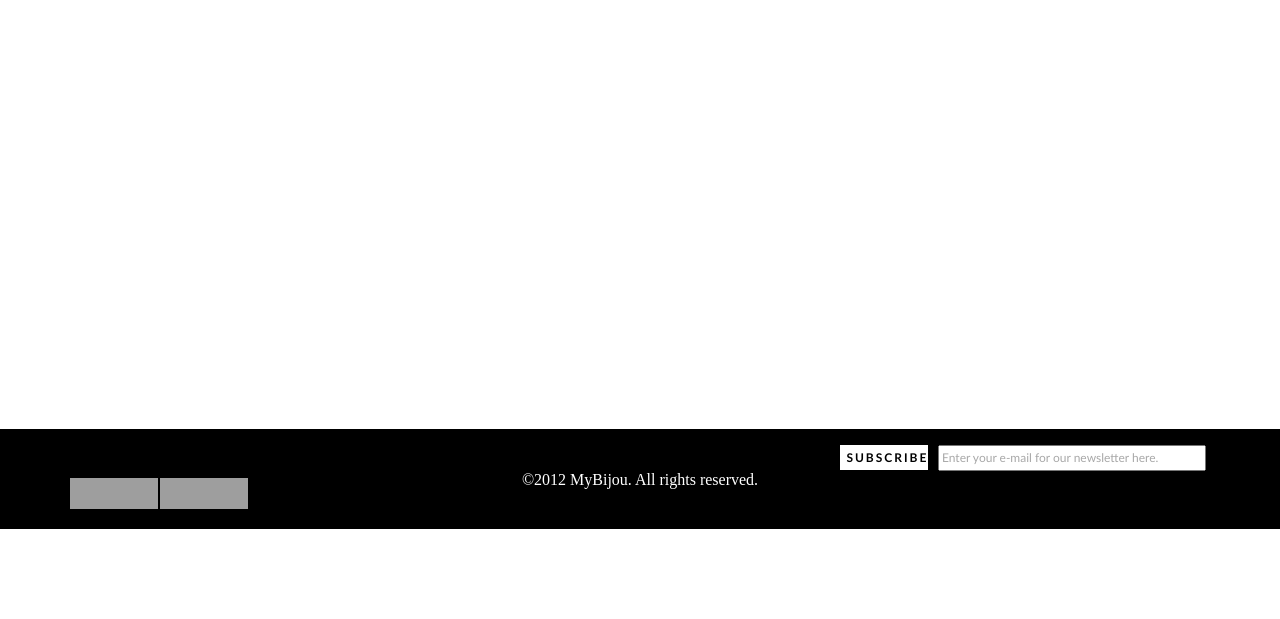
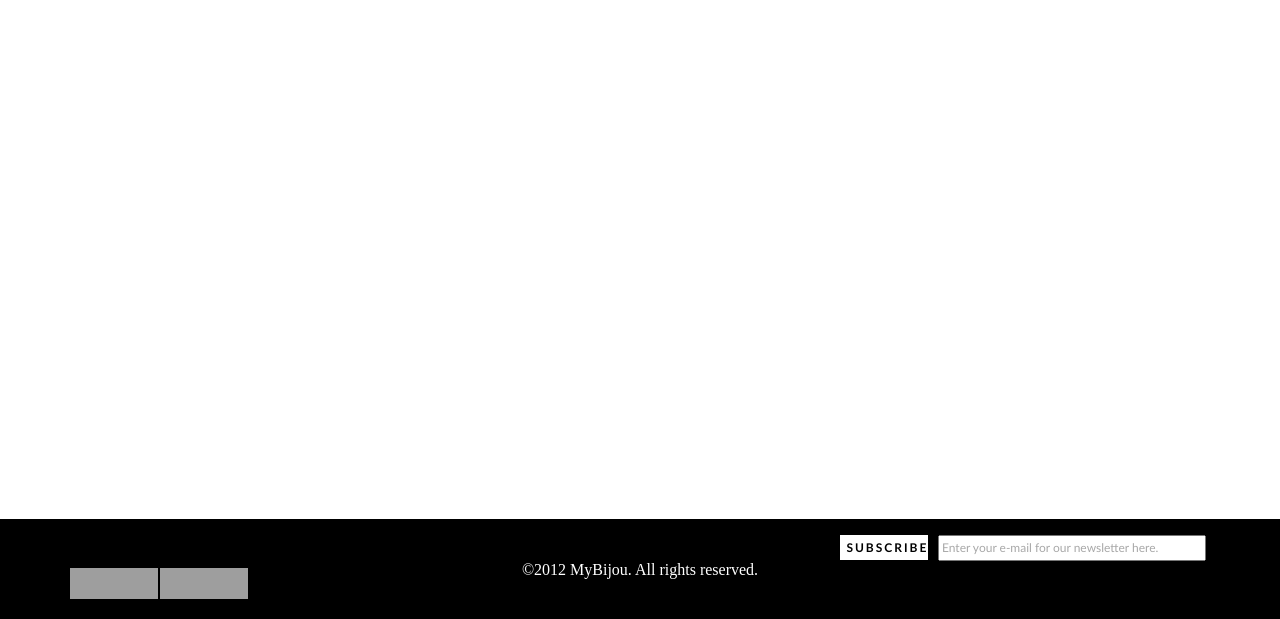
Before and after one commit to JasperVanEck/webDB13MC1, a PHP site: page /contact.html in a window 1280 px wide. Shown: the part 181-800 px from the top of the page. Run offline with PHP 8.4, Linux system fonts and the light colour scheme; grey boxes are pictures that could not be loaded.

Commit message:
Sticky Footer
Footer met een overlay die aan de onderkant van de pagina blijft
plakken.

```diff
--- a/style.css
+++ b/style.css
@@ -81,10 +81,13 @@ body
 #main
 {
 	background-color: #FFFFFF;
-	min-height: 390px;
+	min-height: 100%;
 	width: 100%;
 	padding-top:40px;
 	overflow: hidden;
+        position: relative;
+        margin: 0 auto;
+        height:auto !important;
 }
 
 #footer
@@ -92,10 +95,10 @@ body
 	background-color: #000000;
 	width: 100%;
 	height: 100px;
-	top: 0;
-	position: relative;
+	position: absolute;
 	margin-bottom: 0px;
 	padding-bottom: 0px;
+        bottom: 0px;
 
 }
 #footer:after {
```
